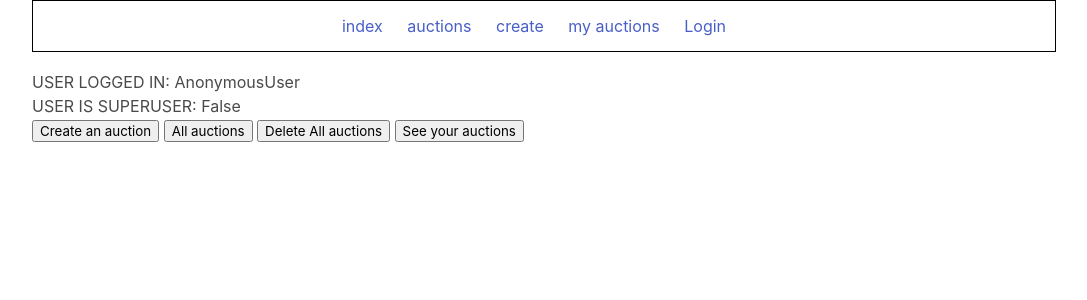
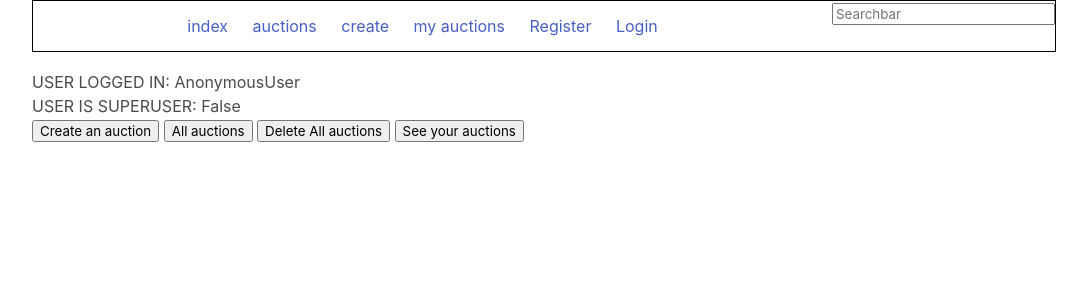
Before and after one commit to fezzzle/django_auction, a Django app: template auction/templates/auction/index.html in a window 1280 px wide. Shown: the top 300 px of the page, without its empty margins (96-1183 px from the left). Run offline with Django 3.2, Linux system fonts and the light colour scheme; the template is opened without the code that fills it, so the values that code supplies are empty.

Commit message:
searchbar

```diff
--- a/auction/templates/auction/base.html
+++ b/auction/templates/auction/base.html
@@ -38,12 +38,17 @@
       <a href="{% url 'auction:auctions' %}">auctions</a>
       <a href="{% url 'auction:create' %}">create</a>
       <a href="{% url 'auction:my_auctions' %}">my auctions</a>
+      <a href="{% url 'register' %}">Register</a>
       {% if user.is_authenticated %}
         <a href="{% url 'logout' %}">Logout</a>
       {% else %}
         <a href="{% url 'login' %}">Login</a>
       {% endif %}
-
+    </div>
+    <div class="searchbar">
+      <form>
+        <input type="text" placeholder="Searchbar">
+      </form>
     </div>
   </header>
   <div class="container">
```
